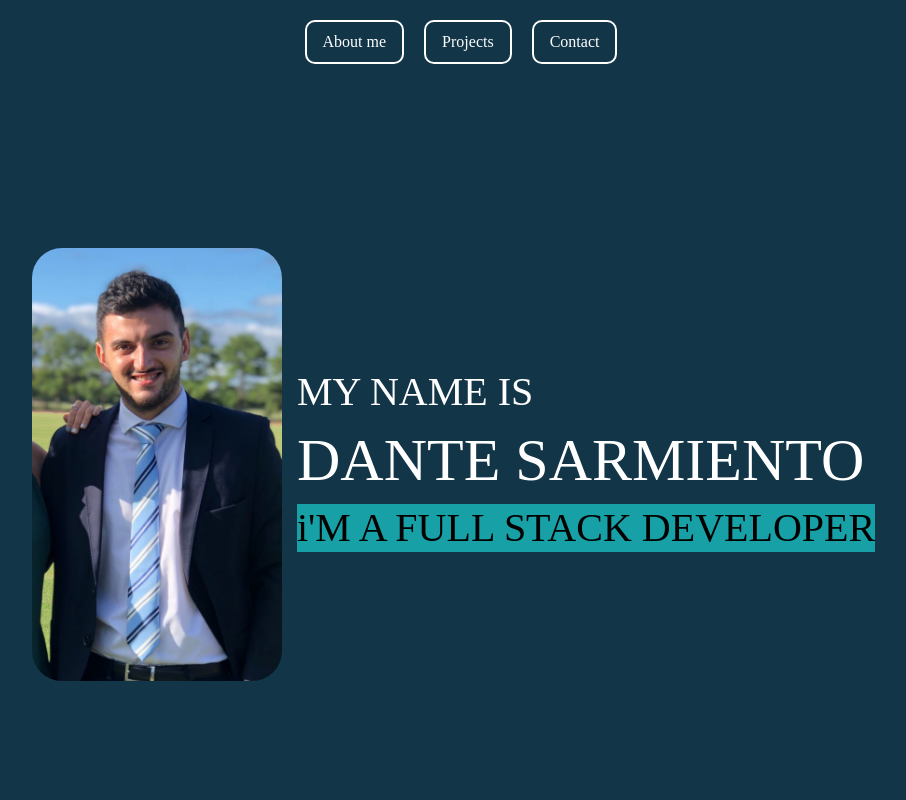
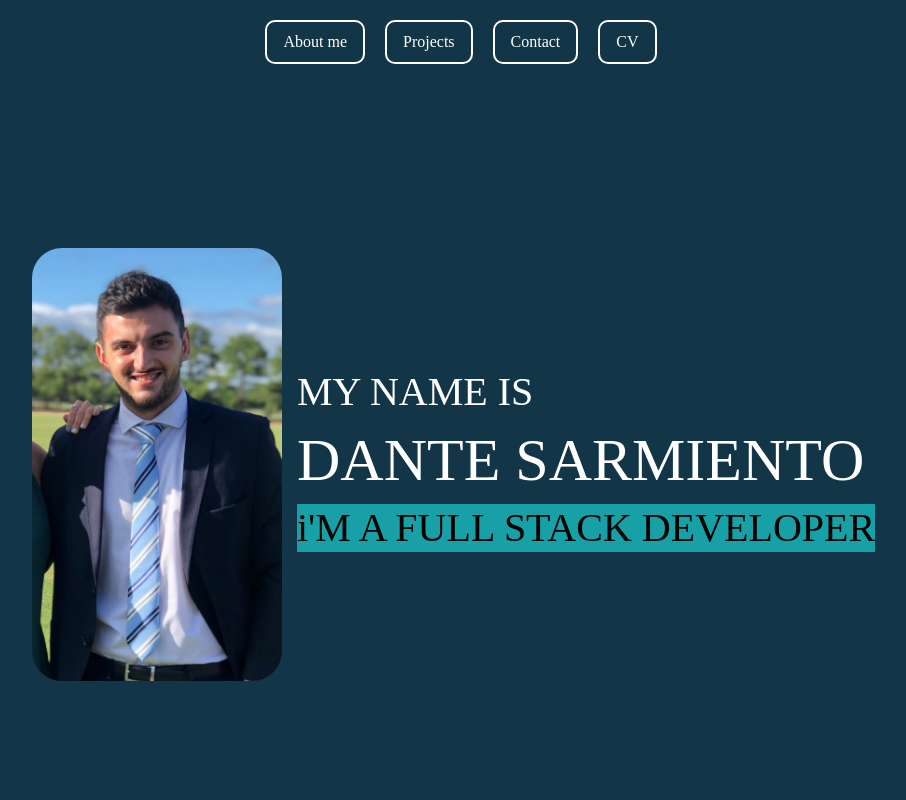
Before and after one commit to dante-sarmiento/Portfolio, a React (Create React App) app in the folder portfolio/: page / in a window 1280 px wide. Shown: the top 800 px of the page, without its empty margins (179-1085 px from the left). Built offline with nearby package versions, Linux system fonts and the light colour scheme.

Commit message:
make it better

```diff
--- a/portfolio/src/components/Navbar/Navbar.jsx
+++ b/portfolio/src/components/Navbar/Navbar.jsx
@@ -1,6 +1,7 @@
 import React from 'react'
 import './Navbar.css'
 import 'animate.css';
+import DanteSarmientCv from '../../assets/DanteSarmientoCv.pdf'
 
 export const Navbar = () => {
     return (
@@ -16,6 +17,9 @@ export const Navbar = () => {
                 <li class="nav-item">
                     <a class="nav-link " href="#Contact">Contact</a>
                 </li>
+                <li class="nav-item">
+                    <a class="nav-link " href={DanteSarmientCv} download="DanteSarmientoCv">CV</a>
+                </li>
             </ul>
         </div>
         </>
```
Also changed, not shown: 1 other file (tests, documents, lock files or other folders).
